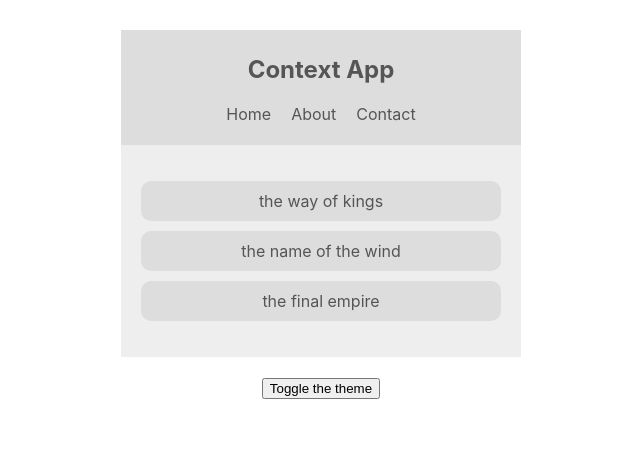
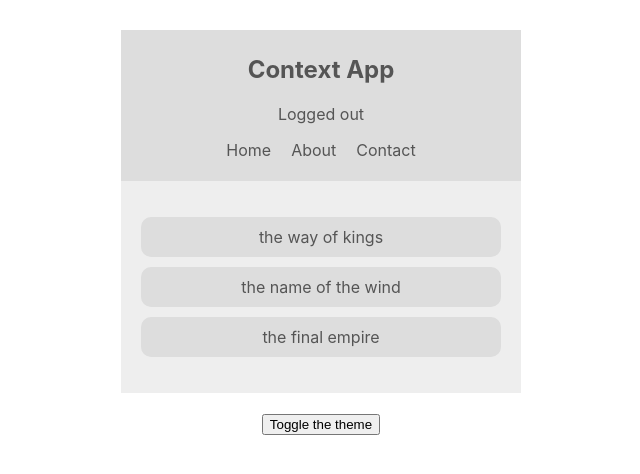
Before and after one commit to y-akash/React-Context-Hook, a React (Create React App) app in the folder contextapp/: page / in a window 1280 px wide. Shown: the top 474 px of the page, without its empty margins (319-959 px from the left). Built offline with nearby package versions, Linux system fonts and the light colour scheme.

Commit message:
consuming multiple contexts

```diff
--- a/contextapp/src/components/Navbar.js
+++ b/contextapp/src/components/Navbar.js
@@ -1,20 +1,31 @@
 import React, { Component } from 'react';
 import { ThemeContext } from '../contexts/ThemeContext';
+import { AuthContext } from '../contexts/AuthContext';
 
 class Navbar extends Component {
-  static contextType = ThemeContext;
   render() {
-    const { isLightTheme, light, dark } = this.context;
+    return (
+      // here we are consuming 2 context by nesting to other
+      <AuthContext>{(authContext) => {return (
+        <ThemeContext.Consumer>{(themeContext) => {
+          const { isAuthenticated, toggleAuth } = authContext;
+          const { isLightTheme, light, dark } = themeContext;
           const theme = isLightTheme ? light : dark;
           return (
             <nav style={{ background: theme.ui, color: theme.syntax }}>
               <h1>Context App</h1>
+              <div onClick={() => toggleAuth()}>
+                { isAuthenticated ? 'Logged in' : 'Logged out' }
+              </div>
               <ul>
                 <li>Home</li>
                 <li>About</li>
                 <li>Contact</li>
               </ul>
             </nav>
+          )
+        }}</ThemeContext.Consumer>
+      )}}</AuthContext>
     );
   }
 }
```
Also changed, not shown: 1 other file (tests, documents, lock files or other folders). Lines whose indentation alone changed are shown as unchanged.
